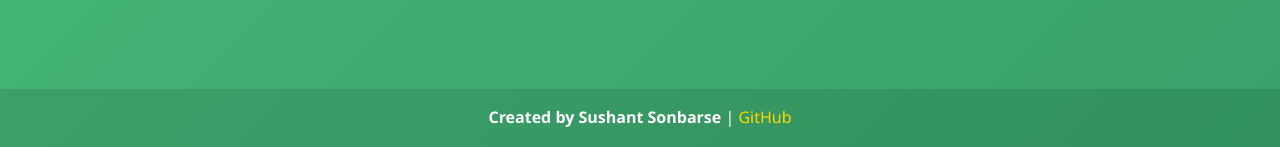
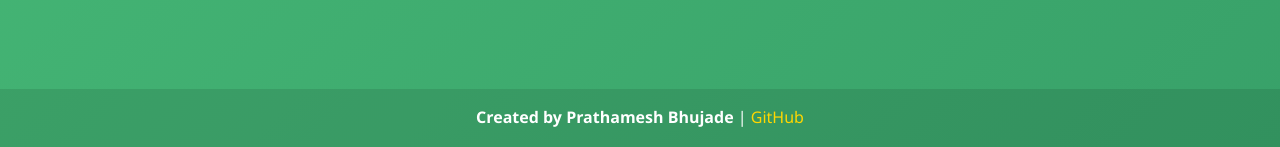
Before and after one commit to prathamesh633/python-flask-web, a Flask app: page /health in a window 1280 px wide. Shown: the part 653-800 px from the top of the page. Run offline with Flask 3, Linux system fonts and the light colour scheme.

Commit message:
tested running

```diff
--- a/templates/health.html
+++ b/templates/health.html
@@ -28,7 +28,7 @@
         </div>
     </div>
     <footer>
-        <p><strong>Created by Sushant Sonbarse</strong> | <a href="https://github.com/sonbarse17/" target="_blank">GitHub</a></p>
+        <p><strong>Created by Prathamesh Bhujade</strong> | <a href="https://github.com/prathamesh633/" target="_blank">GitHub</a></p>
     </footer>
 </body>
 </html>
--- a/templates/index.html
+++ b/templates/index.html
@@ -28,7 +28,7 @@
         </div>
     </div>
     <footer>
-        <p><strong>Created by Sushant Sonbarse</strong> | <a href="https://github.com/sonbarse17/" target="_blank">GitHub</a></p>
+        <p><strong>Created by Prathamesh Bhujade</strong> | <a href="https://github.com/prathamesh633/" target="_blank">GitHub</a></p>
     </footer>
 </body>
 </html>
```
Also changed, not shown: README.md.
